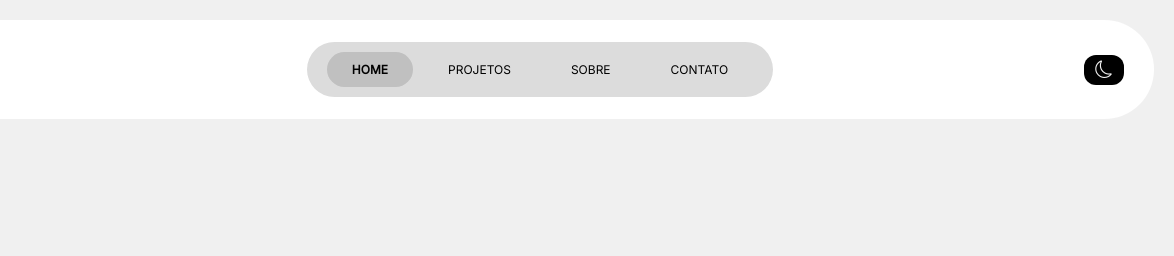
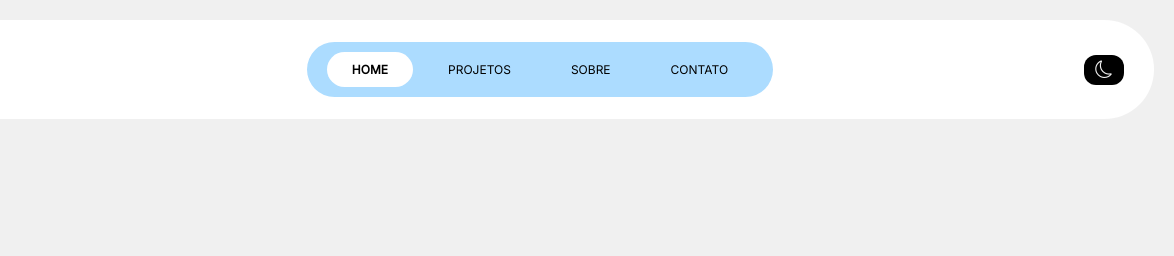
Before and after one commit to Ismaelblog/ismaelfernandes.github.io, a plain HTML site: page index.html in a window 1280 px wide. Both pictures are taken after a click on the icon 1209 px from the left and 69 px from the top of the page. Shown: the top 256 px of the page, 106-1280 px from the left. Drawn offline with nearby package versions, Linux system fonts and the light colour scheme.

Commit message:
Add Update Home Light

```diff
--- a/assets/css/styles.css
+++ b/assets/css/styles.css
@@ -24,9 +24,9 @@
   --background-color: #f0f0f0; /* Cor de fundo */
   --text-color: #000000; /* Cor do texto */
   --text-color-secondary: #4a4a4a; /* Cor do texto secundário */
-  --borda-menu: #dcdcdc; /* Cor da borda do menu */
-  --pill-bg: #e0e0e0; /* Fundo dos links */
-  --active-bg: #c0c0c0; /* Fundo do item ativo */
+  --borda-menu: #acdcff; /* Cor da borda do menu */
+  --pill-bg: #d2ecff; /* Fundo dos links */
+  --active-bg: #ffffff; /* Fundo do item ativo */
 }
 
 html[data-theme="light"] .brand__logo {
```
